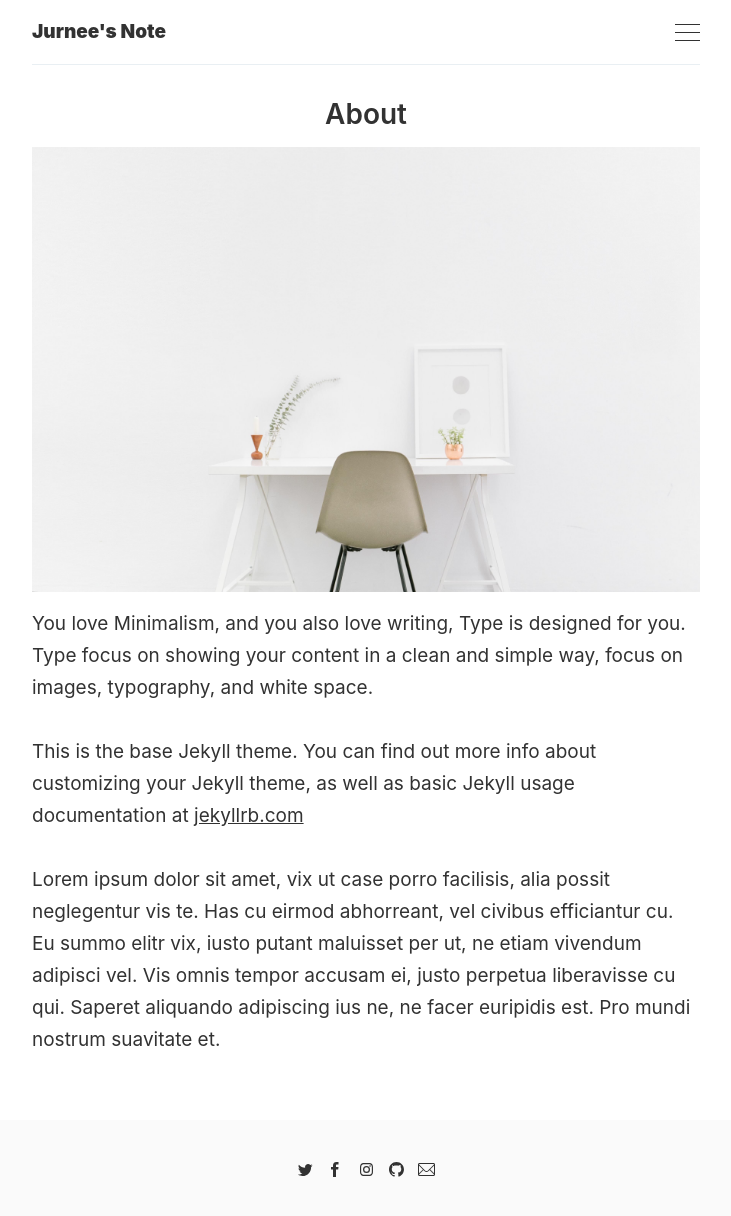
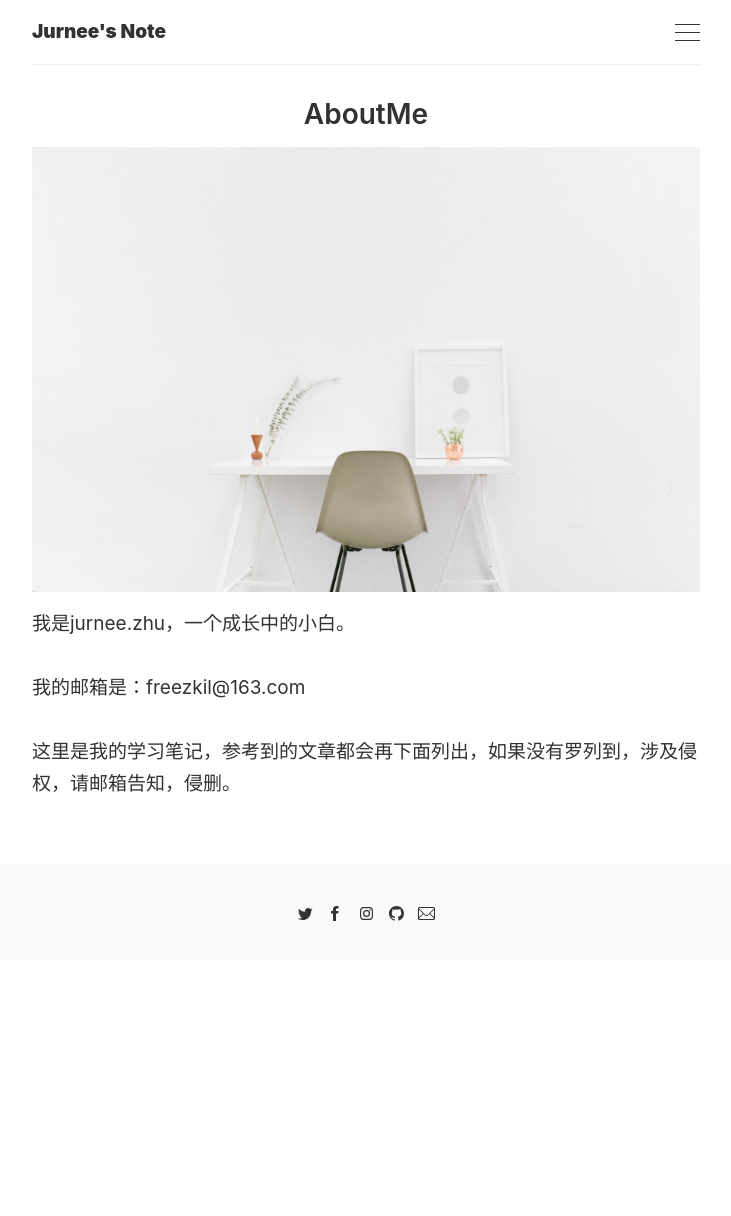
Before and after one commit to Jurneez/jurneez.github.io, a Jekyll site: the page built from _pages/about.md, in a window 1280 px wide. Shown: the whole page, without its empty margins (274-1005 px from the left). Built offline with Jekyll 4.4.1, drawn with Linux system fonts in a browser that asks for light colours; after the commit the page ends 960 px from its top, so only the background shows below that.

Commit message:
about me

```diff
--- a/_pages/about.md
+++ b/_pages/about.md
@@ -1,11 +1,11 @@
 ---
 layout: page
-title: About
+title: AboutMe
 image: '/images/pages/about.jpeg'
 ---
 
-You love Minimalism, and you also love writing, Type is designed for you. Type focus on showing your content in a clean and simple way, focus on images, typography, and white space.
+我是jurnee.zhu，一个成长中的小白。
 
-This is the base Jekyll theme. You can find out more info about customizing your Jekyll theme, as well as basic Jekyll usage documentation at [jekyllrb.com](http://jekyllrb.com/)
+我的邮箱是：freezkil@163.com
 
-Lorem ipsum dolor sit amet, vix ut case porro facilisis, alia possit neglegentur vis te. Has cu eirmod abhorreant, vel civibus efficiantur cu. Eu summo elitr vix, iusto putant maluisset per ut, ne etiam vivendum adipisci vel. Vis omnis tempor accusam ei, justo perpetua liberavisse cu qui. Saperet aliquando adipiscing ius ne, ne facer euripidis est. Pro mundi nostrum suavitate et.
+这里是我的学习笔记，参考到的文章都会再下面列出，如果没有罗列到，涉及侵权，请邮箱告知，侵删。
```
